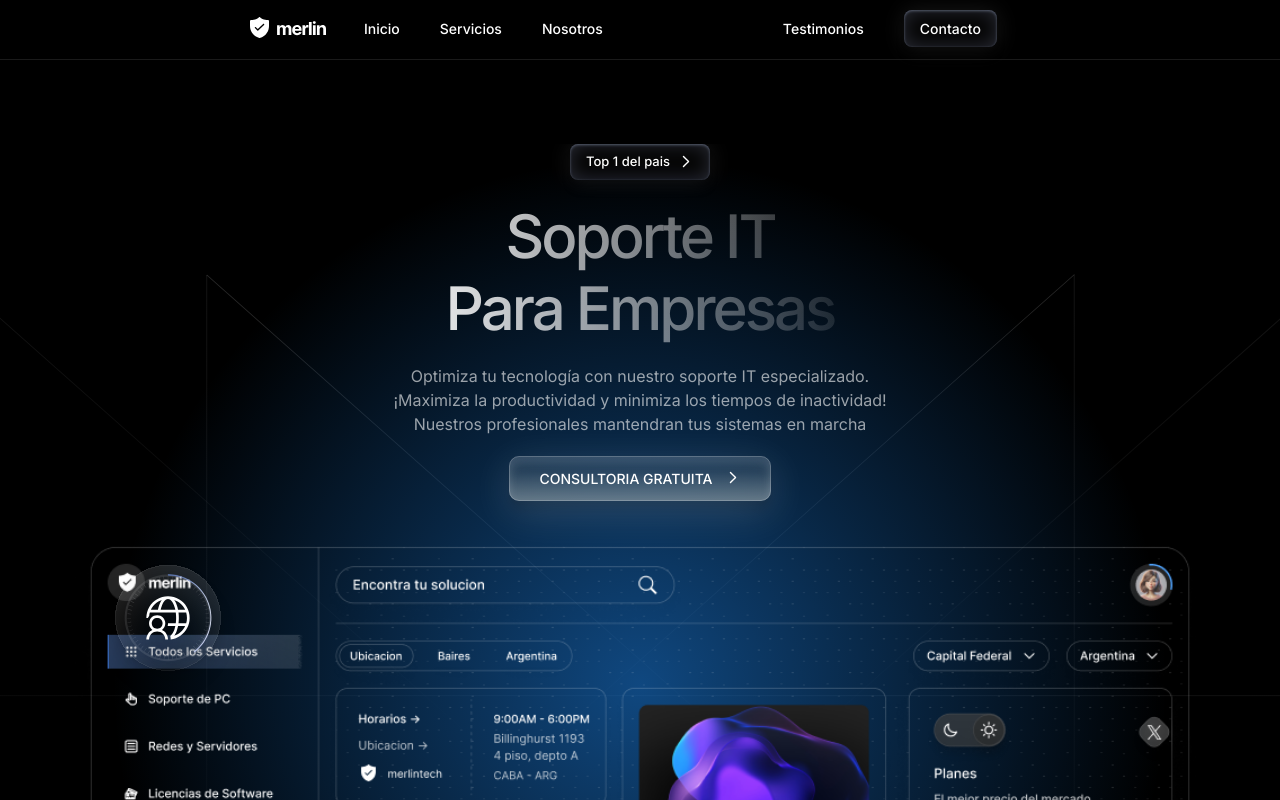
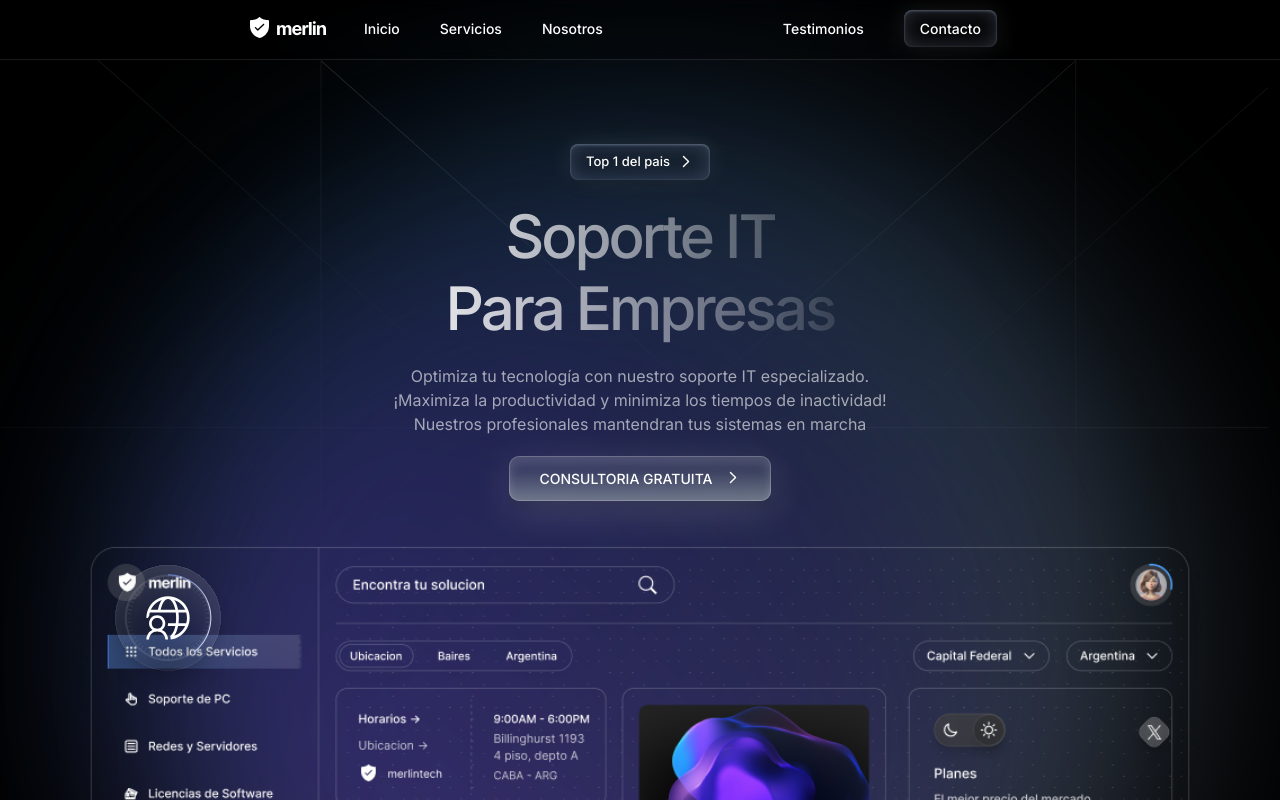
Before and after one commit to FedeDinuzzo/merlintech, a Next.js app: page / in a window 1280 px wide. Shown: the top 800 px of the page. Built offline with nearby package versions, Linux system fonts and the light colour scheme.

Commit message:
gradients - lines (hero)

```diff
--- a/src/app/components/Hero.js
+++ b/src/app/components/Hero.js
@@ -13,16 +13,15 @@ import SupportRing from "../../public/SupportRing.svg"
 const Hero = () => {
 
   return (
-    <section id="home" className={`flex flex-col flex-nowrap min-h-min justify-center items-center overflow-hidden relative w-full px-0`}>
-      <div className={`absolute top-[60px]`}>
-        <div className={`hidden m:flex bg-lines h-[1500px] w-[100vw]`}></div>
+    <section id="home" className={`flex flex-col flex-nowrap min-h-min justify-center`}>
+      <div className={`absolute -left-3 top-[60px] bg-lines h-[1000px] w-[100vw]`}></div>
+
+      <div className={`flex-none inset-0 overflow-hidden absolute z-0 min-h-[1440px]`}>
+        <div className={`absolute bg-radial-white h-[1054px] top-[100px] z-10`}></div>
+        <div className={`absolute bg-radial-violet h-[807px] top-[260px] z-20`}></div>
       </div>
 
-      <div className={`flex-none inset-0 overflow-hidden absolute  z-0`}>
-        <div className={`absolute bg-radial-blue h-[1054px] top-[14px]`}></div>
-      </div>
-
-      <div className={`text-center m:mx-10 l:mx-20 relative`}>
+      <div className={`text-center m:mx-10 l:mx-20 relative px-5`}>
         <div className={`${styles.flexCenter} mb-5`}>
           <ButtonThree image={ChevronRight} text="Top 1 del pais" link="" />
         </div>
--- a/src/styles/globals.css
+++ b/src/styles/globals.css
@@ -88,7 +88,7 @@ body {
 .bg-lines {
   image-rendering: pixelated;
   flex-shrink: 0;
-  background-size: 100% 86%;
+  background-size: cover;
   background-image: url("../public/Lines.svg");
 }
 
@@ -126,8 +126,26 @@ body {
 
 .bg-radial-blue {
   background:
-  radial-gradient(50% 49.99999999999999% at 50% 49.99999999999999%, rgba(31, 143, 255, .5) 0%, rgba(31, 143, 255, 0) 100%);
+  radial-gradient(50% 49.99999999999999% at 50% 49.99999999999999%, rgba(31, 143, 255, .3) 0%, rgba(31, 143, 255, 0) 100%);
   left: 50%;
+  transform: translate(-50%);
+  aspect-ratio: 1 / 1;
+}
+
+.bg-radial-white {
+  background: linear-gradient(to bottom right, rgba(23, 106, 177, .3), rgba(203, 216, 241, .3));
+  border-radius: 50%;
+  filter: blur(100px);
+  left: 50%;
+  transform: translate(-50%);
+  aspect-ratio: 1 / 1;
+}
+
+.bg-radial-violet {
+  background: linear-gradient(to bottom left, rgba(8, 11, 50, .4), rgba(105, 50, 214, 0.4));
+  border-radius: 50%;
+  filter: blur(100px);
+  left: 45%;
   transform: translate(-50%);
   aspect-ratio: 1 / 1;
 }
```
Also changed, not shown: src/public/Lines.svg.
